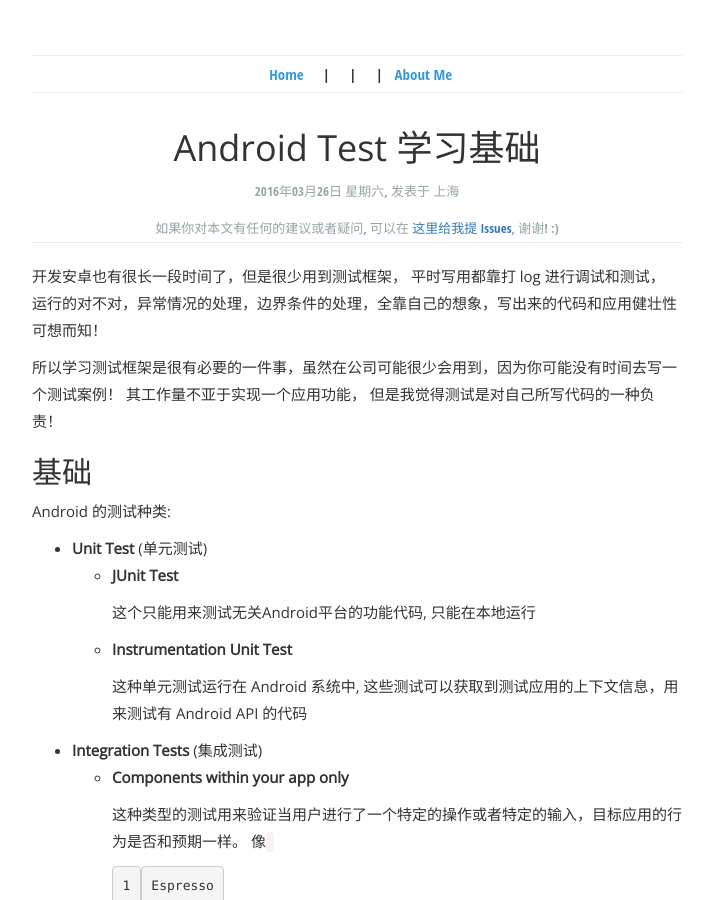
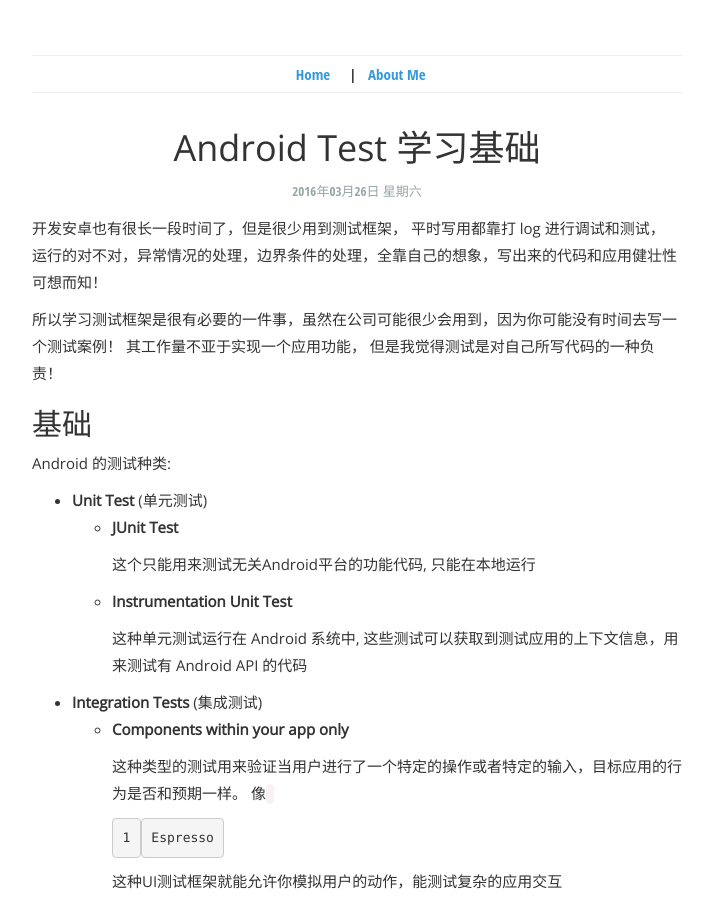
Before and after one commit to gofordream/gofordream.github.io, a Jekyll site: the page built from _posts/2016-03-26-Android-Test-Getting-Start.md, in a window 1280 px wide and 900 px high. Shown: the whole window, without its empty margins (283-996 px from the left). Built offline with Jekyll 4.4.1, drawn with Linux system fonts in a browser that asks for light colours; some of the changed text lies outside the part shown.

Commit message:
simplify some files

```diff
--- a/_includes/blog_header.html
+++ b/_includes/blog_header.html
@@ -11,8 +11,6 @@
         <ul>
             <li><a href="/">Home</a></li>
             <li>|</li>
-            <li>|</li>
-            <li>|</li>
             <li><a target="_blank" href="/about.html"> About Me</a></li>
         </ul>
     </nav>
--- a/_includes/post_footer.html
+++ b/_includes/post_footer.html
@@ -1,9 +1,2 @@
 <footer class="article-footer">
-    <div class="authorimage">
-        <img src="/assets/img/avatar.JPG" alt="My Avatar" class="img-circle">
-    </div>
-    <section class="author">
-        <h4><a href="/about.html">梁窠金</a></h4>
-        <a href="mailto:liungkejin@gmail.com">liungkejin@gmail.com</a>
-    </section>
 </footer>
--- a/_layouts/post_layout.html
+++ b/_layouts/post_layout.html
@@ -8,11 +8,7 @@
             <header>
                 <h1 class="article-title">{{ page.title }}</h1>
                 <p class="article-time">
-                    {{ page.time }},  发表于 <span>{{ page.location }}</span>
-                </p>
-                <p class="article-hint">
-                    如果你对本文有任何的建议或者疑问, 可以在
-                    <a href="https://github.com/liungkejin/liungkejin.github.io/issues" target="_blank">这里给我提 Issues</a>, 谢谢! :)
+                    {{ page.time }}
                 </p>
             </header>
             {{ content }}
```
Also changed, not shown: menu.html (deleted, +0 -14 lines).
